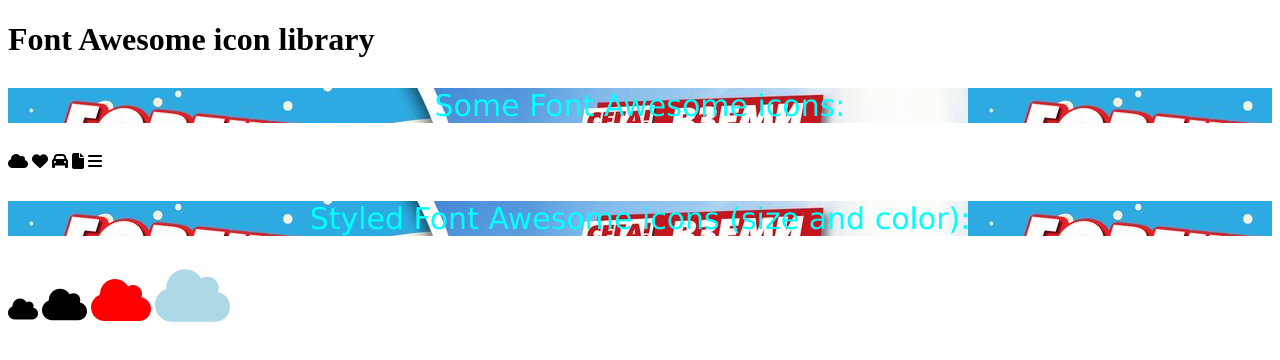
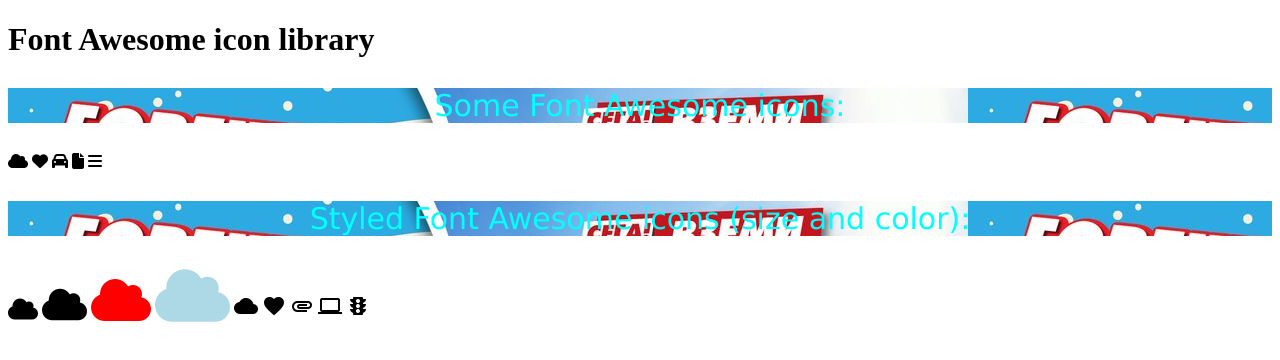
Before and after one commit to EKGBOSS/nihao, a plain HTML site: page index.html in a window 1280 px wide. Drawn offline with Linux system fonts and the light colour scheme.

Commit message:
add google icons

```diff
--- a/index.html
+++ b/index.html
@@ -6,6 +6,7 @@
   <title>Document</title>
   <link rel="stylesheet" href="assets/app.css">
   <script src="https://kit.fontawesome.com/a076d05399.js" crossorigin="anonymous"></script>
+  <link rel="stylesheet" href="https://fonts.googleapis.com/icon?family=Material+Icons">
 </head>
 <body>
 
@@ -24,5 +25,11 @@
     <i class="fas fa-cloud" style="font-size:48px;color:red;"></i>
     <i class="fas fa-cloud" style="font-size:60px;color:lightblue;"></i>
 
+    <i class="material-icons">cloud</i>
+    <i class="material-icons">favorite</i>
+    <i class="material-icons">attachment</i>
+    <i class="material-icons">computer</i>
+    <i class="material-icons">traffic</i>
+
 </body>
 </html>
```
